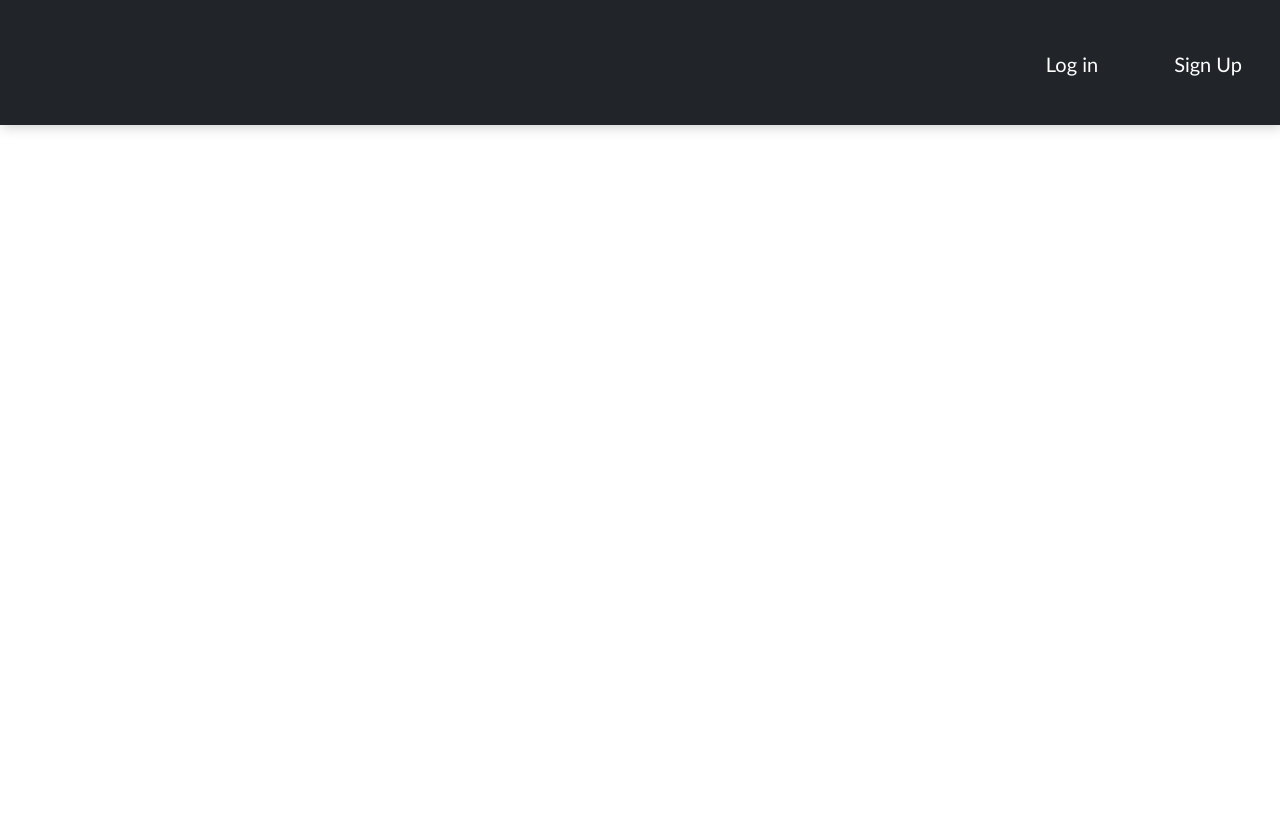
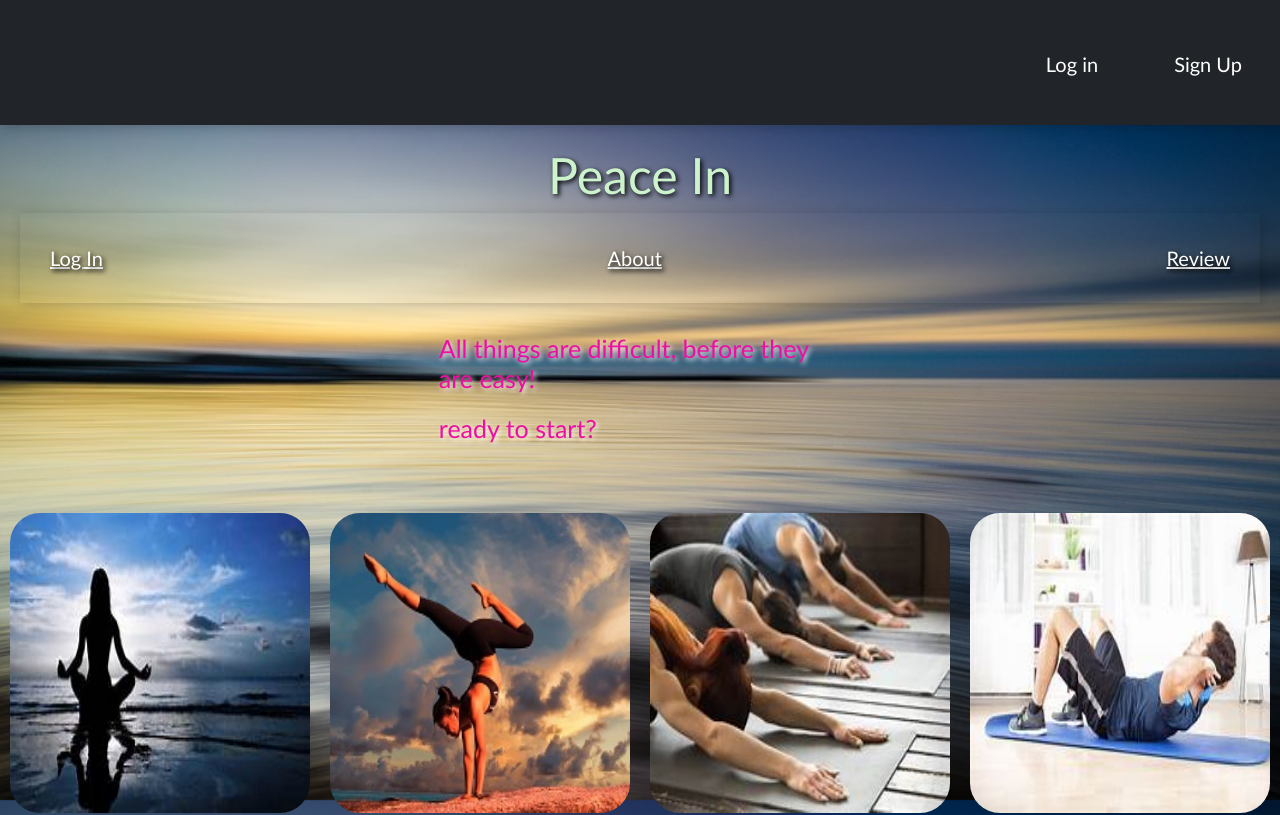
Before and after one commit to Wflores230/Peace-In, a React (Create React App) app in the folder client/: page / in a window 1280 px wide. Shown: the top 815 px of the page. Built offline with nearby package versions, Linux system fonts and the light colour scheme.

Commit message:
adding homepage

```diff
--- a/client/src/App.js
+++ b/client/src/App.js
@@ -1,13 +1,13 @@
 import './App.css';
 import "bootstrap/dist/css/bootstrap.min.css";
 import Navbar from './components/Navbar';
-import homepage from './components/homepage';
+import Homepage from './pages/Homepage';
 
 function App() {
   return (
     <>
       <Navbar></Navbar>
-      <homepage></homepage>
+      <Homepage></Homepage>
     </>
   );
 }
--- a/client/src/components/homepage/homepage.js
+++ b/client/src/pages/Homepage.js
@@ -1,16 +1,14 @@
 import React, { Component } from "react";
-import './css/reset.css';
-import './css/style.css';
-import Meditation from './images/medit.jpg'
-import Yoga from './images/yog.jpg'
-import Streching from './images/str.jpg'
-import Homeworkout from './images/hw.jpg'
+import '../css/reset.css';
+import '../css/style.css';
+import Meditation from '../images/medit.jpg'
+import Yoga from '../images/yog.jpg'
+import Streching from '../images/str.jpg'
+import Homeworkout from '../images/hw.jpg'
 
 
-const homepage = () => {
+const Homepage = () => {
     return (
-
-
         <div class="wrapper_w">
 
             <header>
@@ -66,4 +64,4 @@ const homepage = () => {
     );
 }
 
-export default homepage;
+export default Homepage;
```
